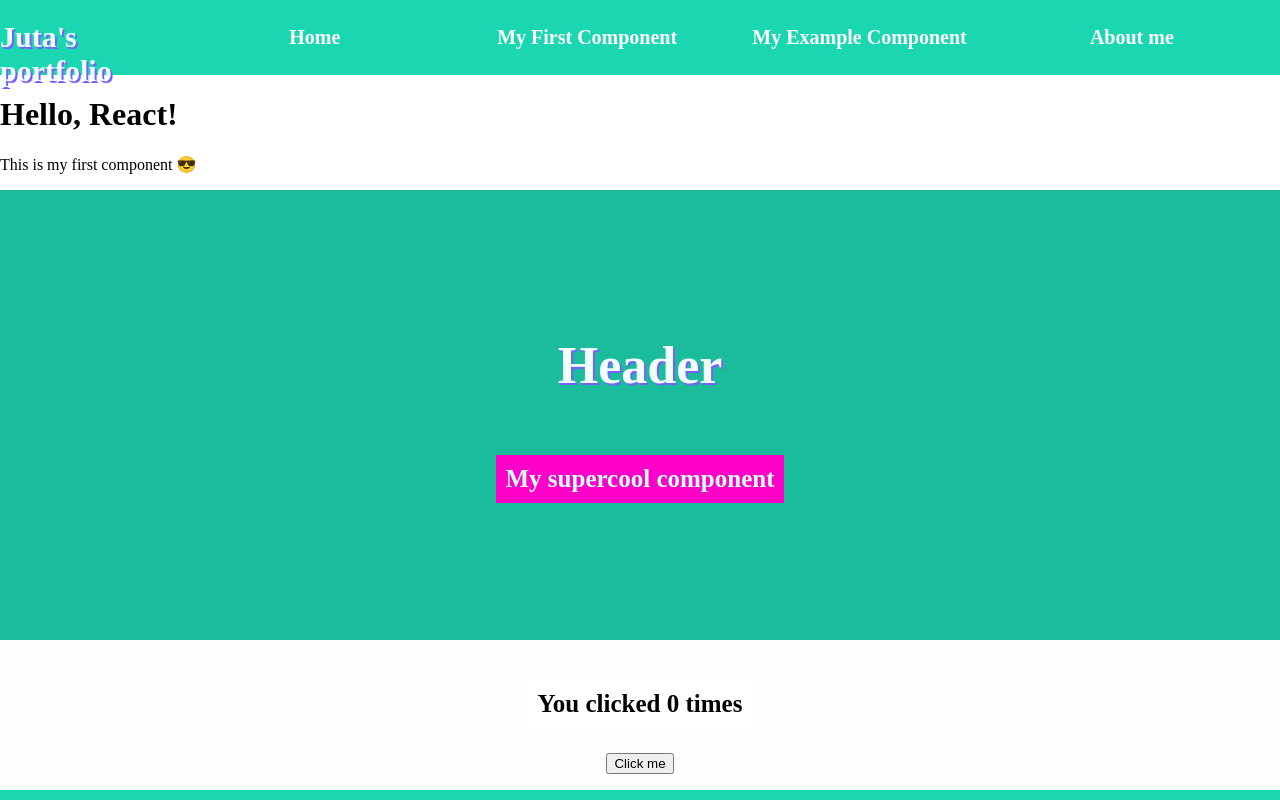
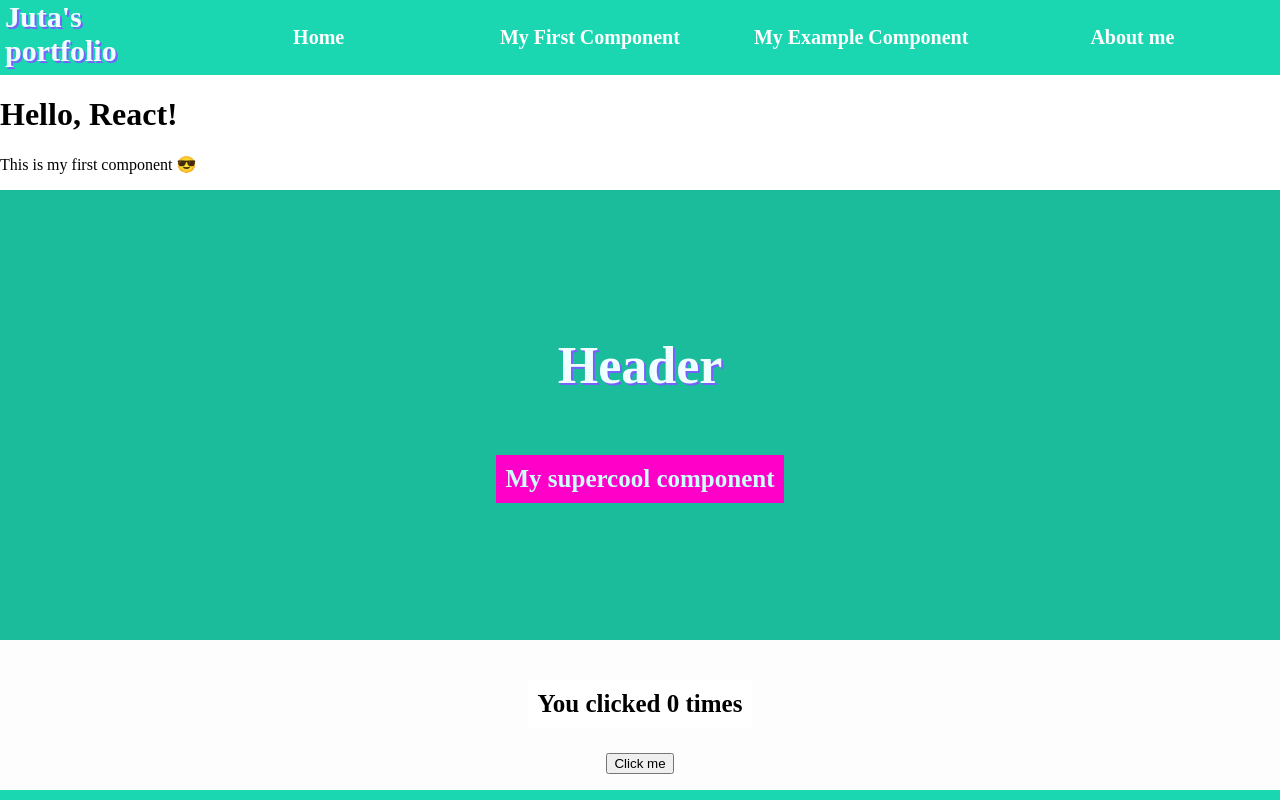
Before and after one commit to lockey2021/juta_portfolio, a React (Create React App) app: page / in a window 1280 px wide. Shown: the top 800 px of the page. Built offline with nearby package versions, Linux system fonts and the light colour scheme.

Commit message:
second upload 1512

```diff
--- a/src/components/navbar/navbar.module.scss
+++ b/src/components/navbar/navbar.module.scss
@@ -7,7 +7,10 @@
   // justify-content: center;
   // align-items: center;
 
+
   .logo {
+    margin-top: 0;
+    margin-left: 5px;
     font-size: 30px;
     color: azure;
     text-shadow: 2px 2px #7860ff;
```
